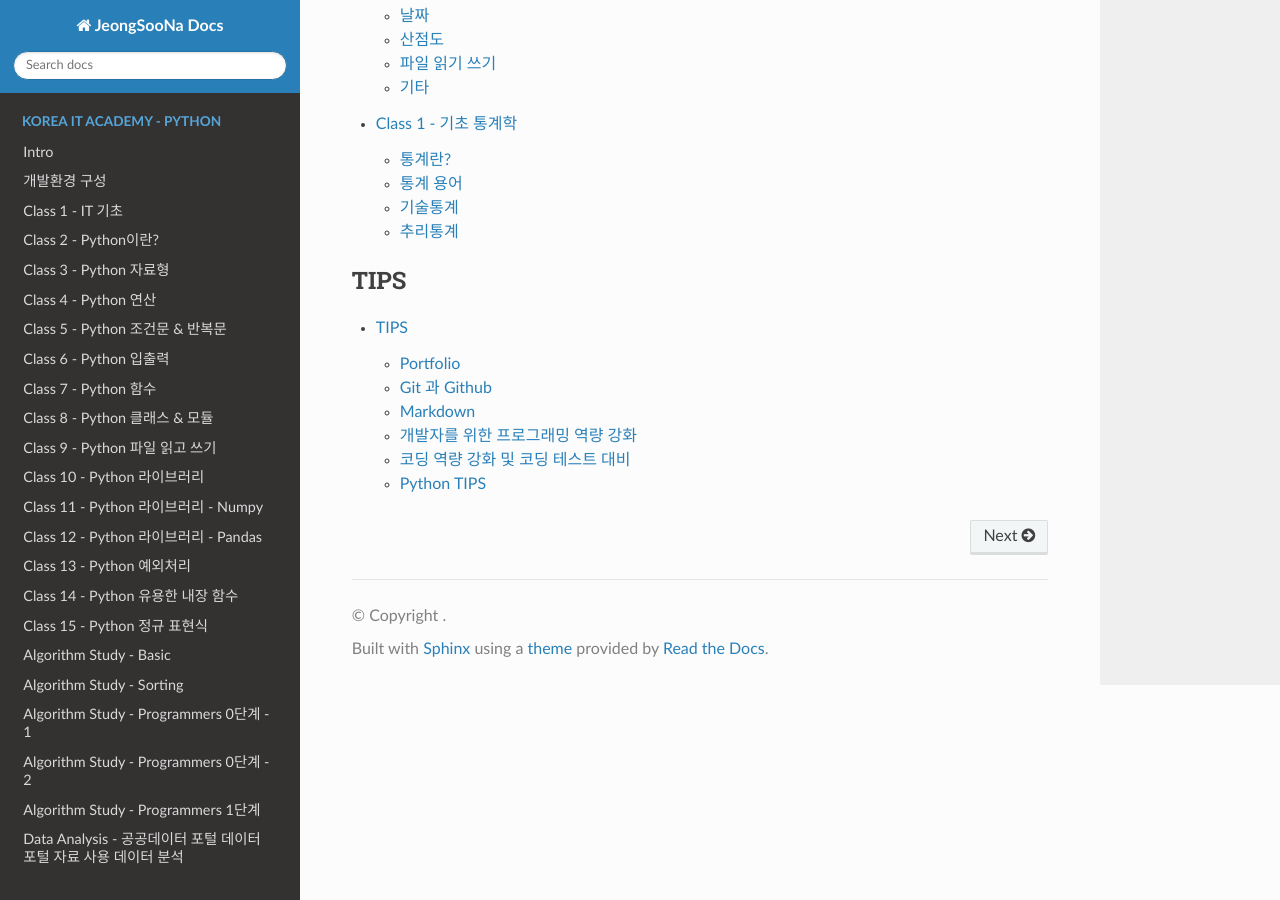
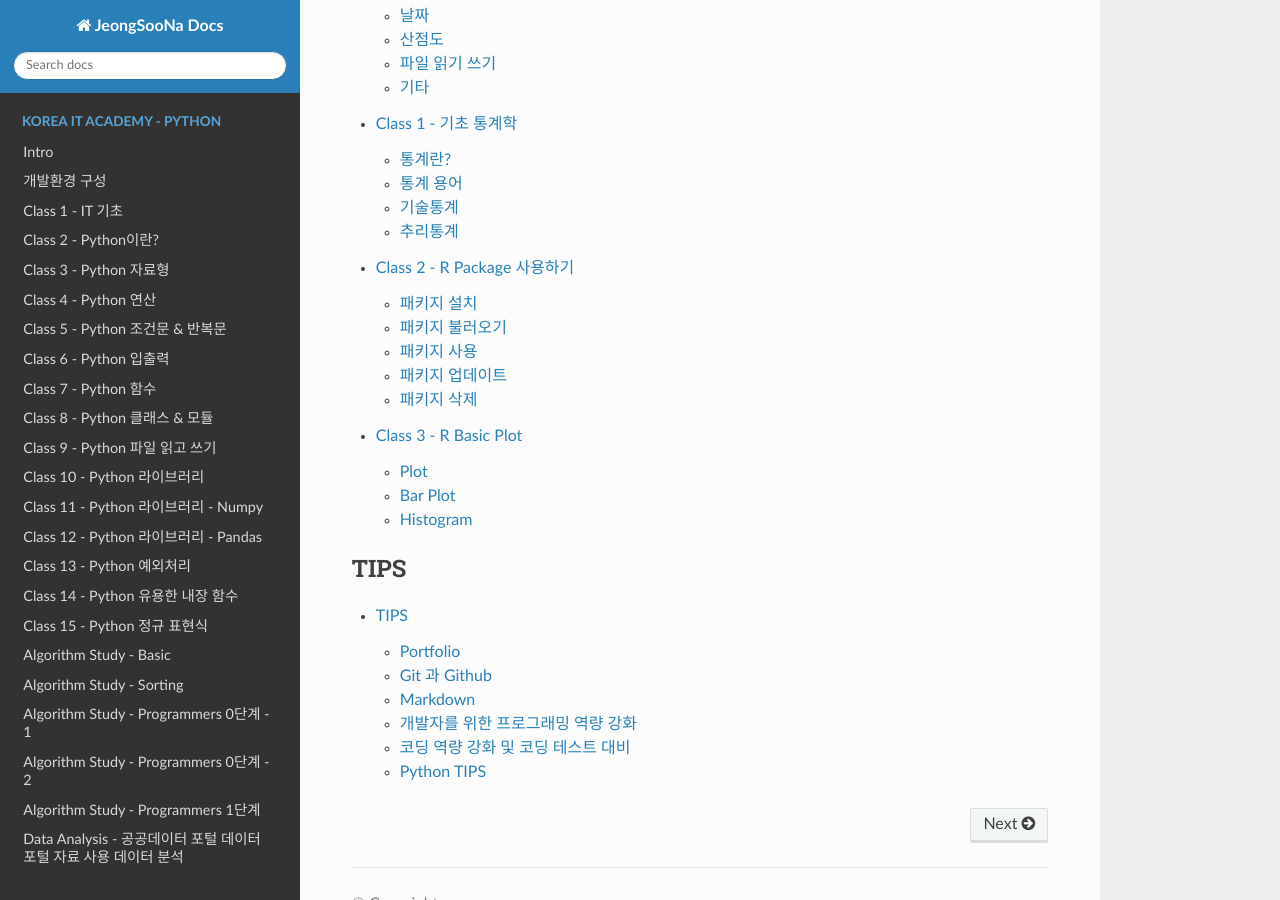
Before and after one commit to JeongSooNa/JeongSooNa-Docs, a Sphinx documentation site: the page built from docs/index.md, in a window 1280 px wide and 900 px high, scrolled down 7219 px. Built offline with Sphinx 7.4.7 and the Read the Docs theme 3.1.0, drawn with Linux system fonts in a browser that asks for light colours; pages that are not in the unit, such as notebooks, are missing from menus.

Commit message:
update docs

````diff
--- a/docs/index.md
+++ b/docs/index.md
@@ -101,6 +101,8 @@ Korea_IT_Academy-ADsP/index.md
 Korea_IT_Academy-DA/index.md
 Korea_IT_Academy-DA/class_0.md
 Korea_IT_Academy-DA/class_1.md
+Korea_IT_Academy-DA/class_2.md
+Korea_IT_Academy-DA/class_3.md
 ```
 
 ```{toctree}
````
